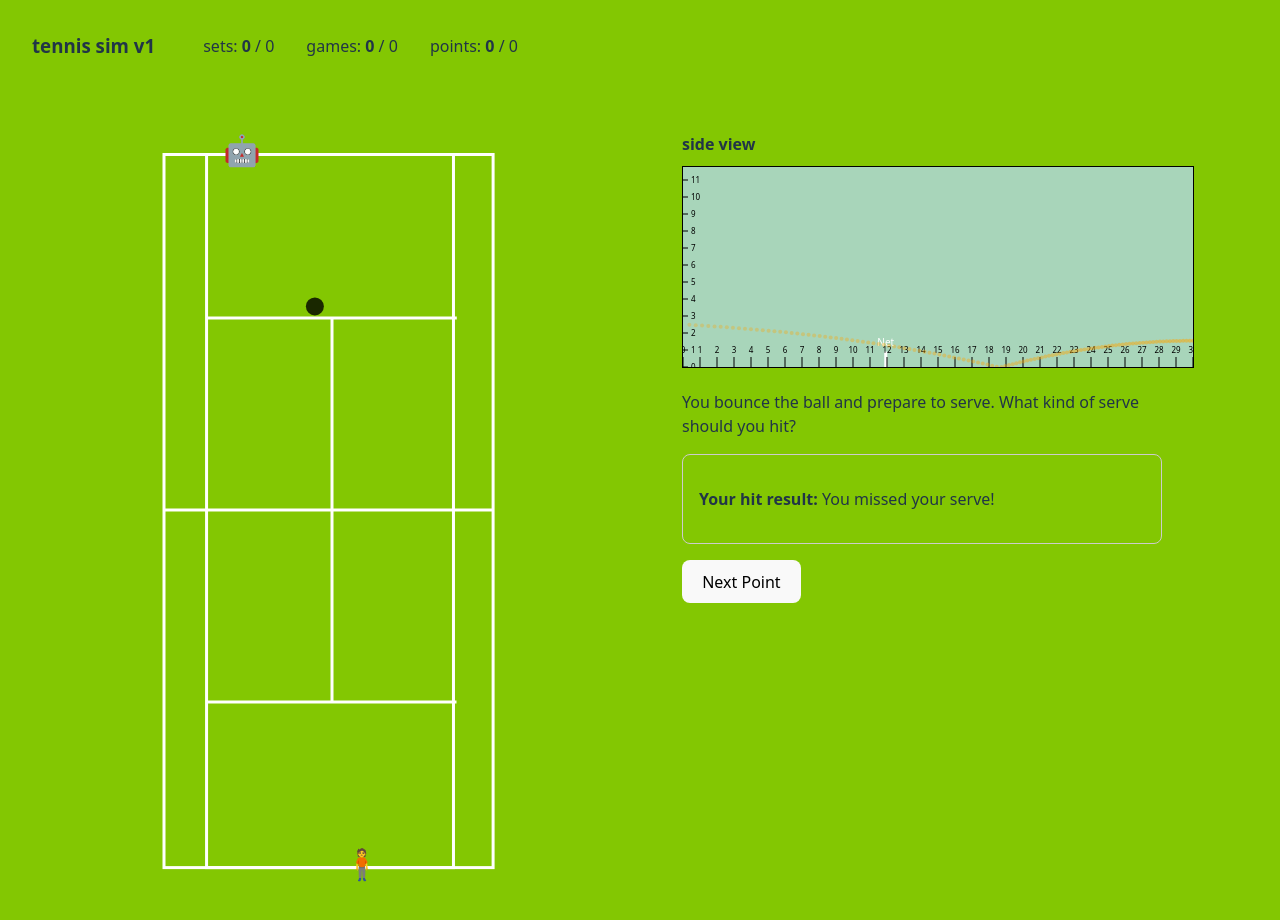
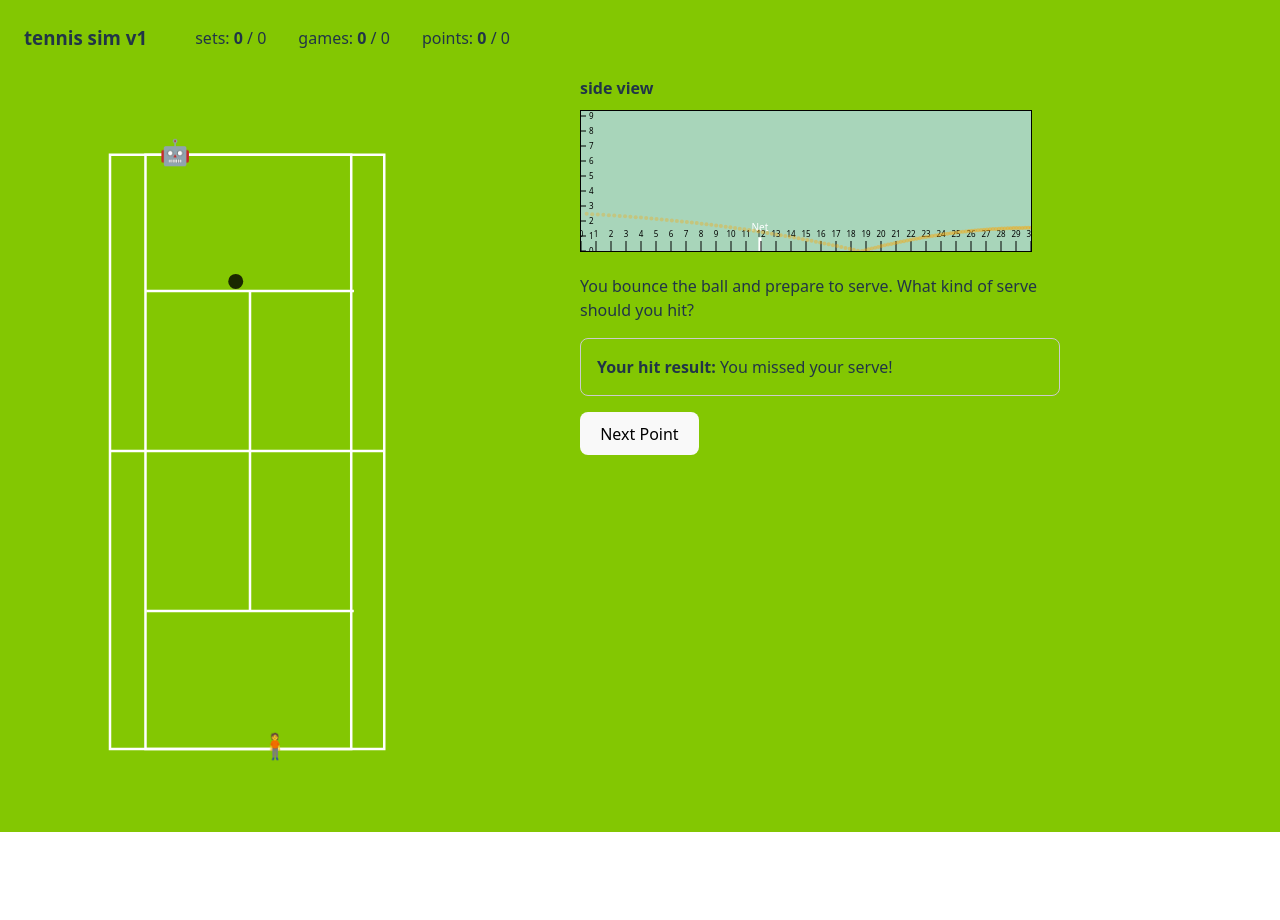
Before and after one commit to allenjiang17/tennis-sim, a React (Vite) app: page / in a window 1280 px wide. Both pictures are taken after a click on the button "Hit Shot". Shown: the top 920 px of the page. After the commit the page ends 832 px from the top, so only its background shows below. Built offline with nearby package versions, Linux system fonts and the light colour scheme.

Commit message:
small adjustments

```diff
--- a/src/tennisCourt.tsx
+++ b/src/tennisCourt.tsx
@@ -53,8 +53,8 @@ export default function TennisCourt({
     const shotTargetEndLocation = transformTrajectoryTo3D(playerTrajectory[playerTrajectory.length - 1], [endPoint], shotAngle)[0];
 
     return (
-      <div style={{ position: 'relative' }}>
-        <svg width="600" height="900" viewBox="0 0 200 300" xmlns="http://www.w3.org/2000/svg">
+      <div style={{ position: 'relative', zIndex: 10 }}>
+        <svg width="500" height="750" viewBox="0 0 200 300" xmlns="http://www.w3.org/2000/svg">
             <title>Tennis Court</title>
             <g>
                 <title>Court</title>
--- a/src/tennisGame.tsx
+++ b/src/tennisGame.tsx
@@ -25,7 +25,7 @@ const playerStats = {
     fitness: 0.8,
     consistency: 0.9,
     accuracy: 0.8,
-    speed: 5,
+    speed: 6,
 }
 
 const opponentStats = {
@@ -33,7 +33,7 @@ const opponentStats = {
     fitness: 0.8,
     consistency: 0.9,
     accuracy: 0.8,
-    speed: 5,
+    speed: 6,
     ai: {
         errorMargin: 1, //how close to the line the opponent is willing to hit
         defaultSpin: 1500, //how much spin the opponent uses
@@ -188,7 +188,7 @@ export default function TennisPoint(
             oppImpact: player === 'player' ? opponentShotImpact.current : playerShotImpact.current
         });
 
-        const strokeSummary = `${player === 'player' ? "You" : "The opponent"} hit had ${playerShotPower.toFixed(2)} adjusted power and landed at X-${shotResult.bouncePoint.x.toFixed(2)}, Y-${shotResult.bouncePoint.y.toFixed(2)}.`;
+        const strokeSummary = `The ball landed at X-${shotResult.bouncePoint.x.toFixed(2)}m, Y-${shotResult.bouncePoint.y.toFixed(2)}m.`;
 
         if (shotResult.error) {
 
@@ -349,14 +349,14 @@ export default function TennisPoint(
     }
 
     return (
-        <div style={{width: "100%", display: "flex", flexDirection: "row", gap: "50px"}}>
+        <div style={{width: "100%", display: "flex", flexDirection: "row", gap: "5rem"}}>
             <TennisCourt
                 playerTrajectory={playerTrajectory}
                 opponentTrajectory={opponentTrajectory}
                 ballTrajectory={ballTrajectory}
                 shotAngle={shotAngle}
             />
-            <div style={{marginTop: "4.5rem", maxWidth: "30rem"}}>
+            <div style={{ maxWidth: "30rem"}}>
                 <TennisBallAnimation
                     trajectory={shotTrajectory}
                     netX={getNetDistanceAlongShotPath(playerPosition.current, shotAngle)}
@@ -366,9 +366,9 @@ export default function TennisPoint(
                 </div>
                 {rallyCount.current === 0 && <p>{servePlayer === "player" ? "You bounce the ball and prepare to serve. What kind of serve should you hit?" : "You get ready to return your opponent's serve"}</p>}
                 {(playerResult || oppResult) && (
-                    <div style={{ border: '1px solid #ccc', borderRadius: '8px', padding: '1rem', marginTop: '1rem' }}>
-                        {playerResult && <p><strong>Your hit result:</strong> {playerResult}</p>}
-                        {oppResult && <p><strong>The opponent does:</strong> {oppResult}</p>}
+                    <div style={{ border: '1px solid #ccc', borderRadius: '8px', padding: '1rem', marginTop: '1rem', display: 'flex', flexDirection: 'column', gap: '0.5rem' }}>
+                        {playerResult && <div><strong>Your hit result:</strong> {playerResult}</div>}
+                        {oppResult && <div><strong>The opponent:</strong> {oppResult}</div>}
                     </div>
                 )}
                 {gameState.current === "end" && gameWinner.current !== null && <button onClick={()=>{onPointWinner(gameWinner.current!)}} style={{ marginTop: '1rem' }}>Next Point</button>}
@@ -419,9 +419,9 @@ function StrokeControl({
 
     return (
         <div style={{ marginTop: '1rem', padding: '1rem', border: '2px solid #ccc', borderRadius: '8px' }}>
-                {opponentShotImpact <= 0.1 && opponentShotImpact > 0 && <p>{impact[0].description} (Impact: {opponentShotImpact.toFixed(2)})</p>}
-                {opponentShotImpact <= 0.3 && opponentShotImpact > 0.1 && <p>{impact[1].description} (Impact: {opponentShotImpact.toFixed(2)})</p>}
-                {opponentShotImpact > 0.3 && <p>{impact[2].description} (Impact: {opponentShotImpact.toFixed(2)})</p>}
+                {opponentShotImpact <= 50 && opponentShotImpact > 0 && <p>{impact[0].description} (Impact: {opponentShotImpact.toFixed(2)})</p>}
+                {opponentShotImpact <= 120 && opponentShotImpact > 50 && <p>{impact[1].description} (Impact: {opponentShotImpact.toFixed(2)})</p>}
+                {opponentShotImpact > 120 && <p>{impact[2].description} (Impact: {opponentShotImpact.toFixed(2)})</p>}
             <div>
                 <label>Power (mph): {power.toFixed(2)}</label>
                 <input type="range" min={0} max={120} step={5} value={power} onChange={(e) => setPower(parseFloat(e.target.value))} style={{ width: '100%' }} />
--- a/src/tennisMatch.tsx
+++ b/src/tennisMatch.tsx
@@ -67,8 +67,8 @@ export default function TennisMatch() {
   }
 
   return (
-    <div style={{ width:"100%", margin: "auto", padding: '2rem', backgroundColor: '#83c702' }}>
-      <div style={{ width: "100%", display: 'flex', flexDirection: 'row', alignItems: 'center', gap: '3em' }}>
+    <div style={{ width:"100%", margin: "auto", backgroundColor: '#83c702' }}>
+        <div style={{ width: "100%", position: 'sticky', padding:'1.5rem', zIndex: 50, backgroundColor: '#83c702', top: 0, display: 'flex', flexDirection: 'row', alignItems: 'center', gap: '3em' }}>
           <h3 style={{margin: 0}}>tennis sim v1</h3>
           <div style={{ display: 'flex', flexDirection: 'row', gap:'2rem'}}>
             <div>sets: <strong>{playerSets}</strong> / {opponentSets}</div>
--- a/src/tennisSideView.tsx
+++ b/src/tennisSideView.tsx
@@ -19,10 +19,10 @@ export default function TennisBallAnimation({trajectory, netX}: {trajectory: Tra
   }, [trajectory]);
 
   const ball = trajectory[frame] || { d: 0, z: 0 };
-  const scale = 17; // 1 meter = 20 units
+  const scale = 15; // 1 meter = 20 units
   const maxLength = 30;
   const svgWidth = maxLength * scale;
-  const svgHeight = 200;
+  const svgHeight = 140;
 
   const scaledNetX = netX * scale;
 
```
Lines whose indentation alone changed are shown as unchanged.
